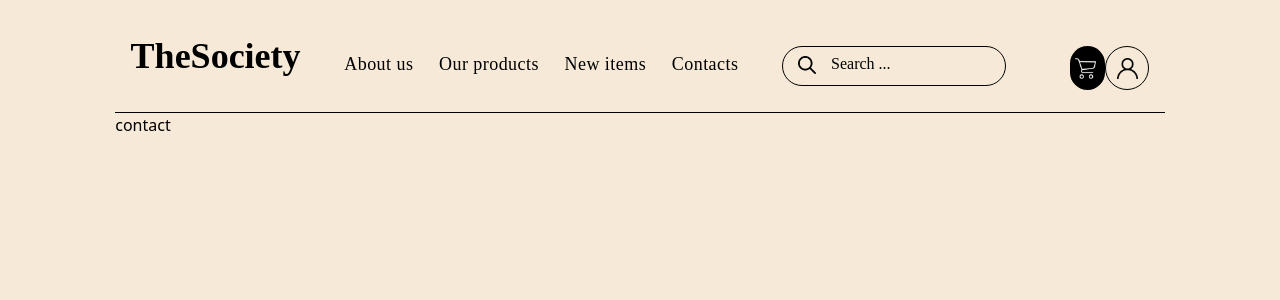
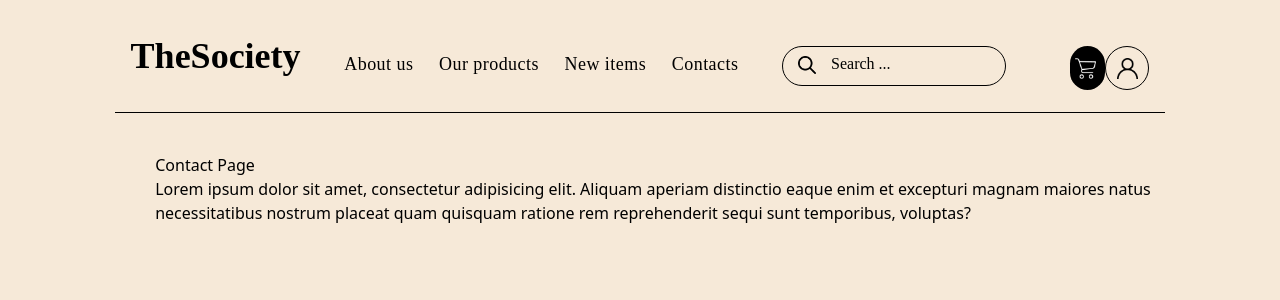
Before and after one commit to kutaui/Ecommerce-fullstack, a Next.js app: page /contact in a window 1280 px wide. Shown: the top 300 px of the page. Built offline with nearby package versions, Linux system fonts and the light colour scheme; a web font is replaced by a local one.

Commit message:
about and contact page

```diff
--- a/src/app/about/page.tsx
+++ b/src/app/about/page.tsx
@@ -2,7 +2,10 @@ import '../globals.css'
 const About = () => {
 	return (
 		<>
-			<div>about</div>
+			<div className="mt-10 ml-10">
+				<h1>About Page</h1>
+				<p>Lorem ipsum dolor sit amet, consectetur adipisicing elit. Aliquam aperiam distinctio eaque enim et excepturi magnam maiores natus necessitatibus nostrum placeat quam quisquam ratione rem reprehenderit sequi sunt temporibus, voluptas?</p>
+			</div>
 		</>
 	)
 }
--- a/src/app/contact/page.tsx
+++ b/src/app/contact/page.tsx
@@ -2,7 +2,10 @@ import "../globals.css"
 
 const Contact = () => {
     return <>
-        <div>contact</div>
+        <div className="mt-10 ml-10">
+            <h1>Contact Page</h1>
+            <p>Lorem ipsum dolor sit amet, consectetur adipisicing elit. Aliquam aperiam distinctio eaque enim et excepturi magnam maiores natus necessitatibus nostrum placeat quam quisquam ratione rem reprehenderit sequi sunt temporibus, voluptas?</p>
+        </div>
     </>
 
 
```
